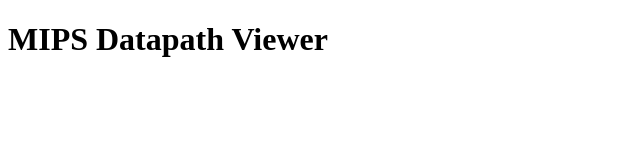
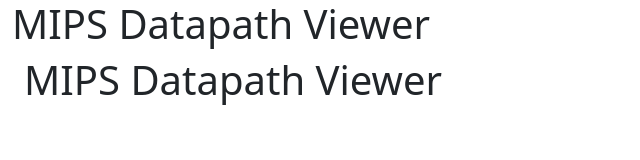
Before and after one commit to Farnabazo/MIPS_Datapath_Viewer, a plain HTML site: page static/index.html in a window 1280 px wide. Shown: the whole page, without its empty margins (0-640 px from the left). Drawn offline with Linux system fonts and the light colour scheme.

Commit message:
feat: server and client first steps

```diff
--- a/src/main.js
+++ b/src/main.js
@@ -1,10 +1,12 @@
 const express = require('express');
 const cors = require('cors');
+const routes = require('./routes.js');
 
 const app = express();
 
 app.use(cors());
 app.use(express.json());
+app.use(routes);
 
 app.use((req, res) => {
     res.json({
--- a/static/index.html
+++ b/static/index.html
@@ -1,6 +1,6 @@
 <!DOCTYPE HTML>
 <head>
-    <link href="/bootstrap/css" rel="stylesheet">
+    <link href="./bootstrap/css/bootstrap.min.css" rel="stylesheet">
 </head>
 <body>
 
@@ -8,8 +8,13 @@
         <div class="row">
             <div class="col">
                 <h1>MIPS Datapath Viewer</h1>
+                <p id="p1"></p>
             </div>
         </div>
     </div>
 
+
+
 </body>
+
+<script src="./index.js"></script>
--- a/static/index.js
+++ b/static/index.js
@@ -1,4 +1,17 @@
-await fetch('http://localhost:8000/')
-.then(response => response.text())
-.then(console.log)
-.catch(console.error);
+async function main() {
+    const text = await fetch('http://127.0.0.1:8000/', {
+        method: 'GET',
+        headers: {
+            "Accept": 'text/plain'
+        }
+    })
+    .then(response => response.text())
+    .then(text => {
+        return text;
+    })
+    .catch(err => console.error(err));
+    const p1 = document.getElementById('p1');
+    p1.innerHTML = text;
+}
+
+main();
```
Also changed, not shown: src/routes.js (added, +8 -0 lines), 1 other file.
